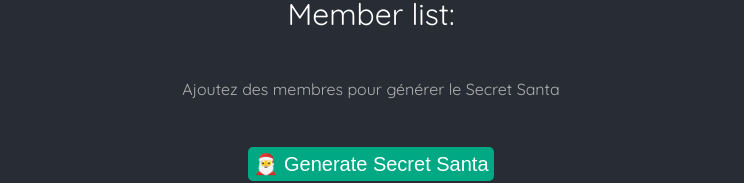
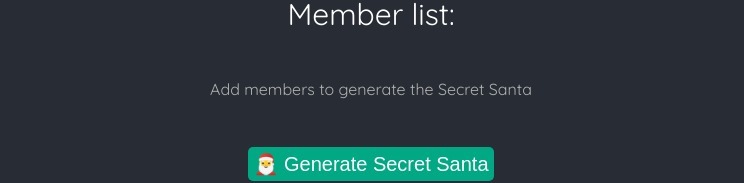
Before and after one commit to saravenpi/secret-santa, a React (Create React App) app: page / in a window 1280 px wide. Shown: the part 307-490 px from the top of the page, without its empty margins (269-1013 px from the left). Built offline with nearby package versions, Linux system fonts and the light colour scheme.

Commit message:
edit: translated french text to english

```diff
--- a/src/App.js
+++ b/src/App.js
@@ -55,7 +55,7 @@ function App() {
         <div className="title">Member list:</div>
         <div className="members">
           {members.length === 0 ? (
-            <p>Ajoutez des membres pour générer le Secret Santa</p>
+            <p>Add members to generate the Secret Santa</p>
           ) : (
             members.map((member, index) => (
               <div className="member" key={index}>
```
